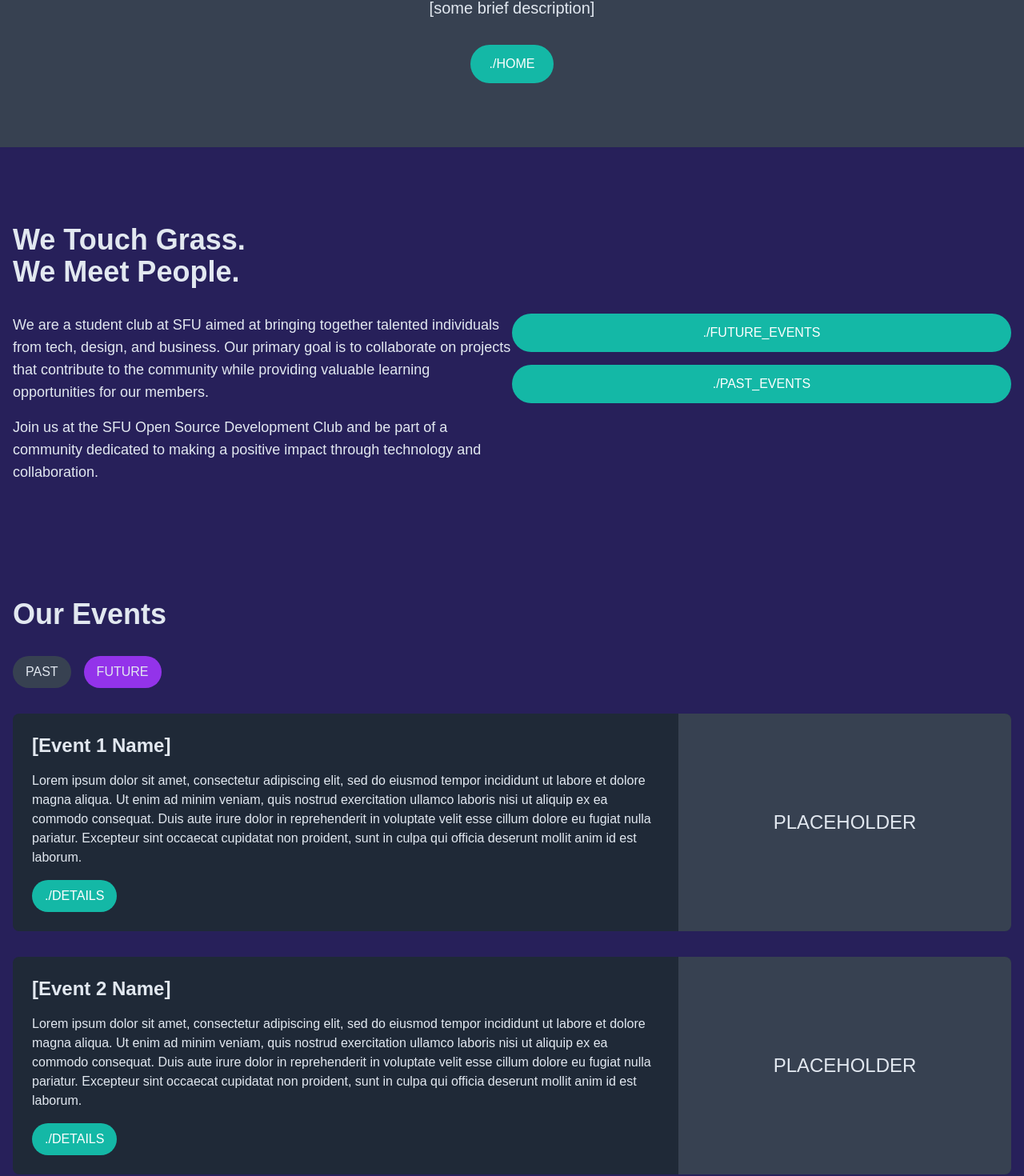
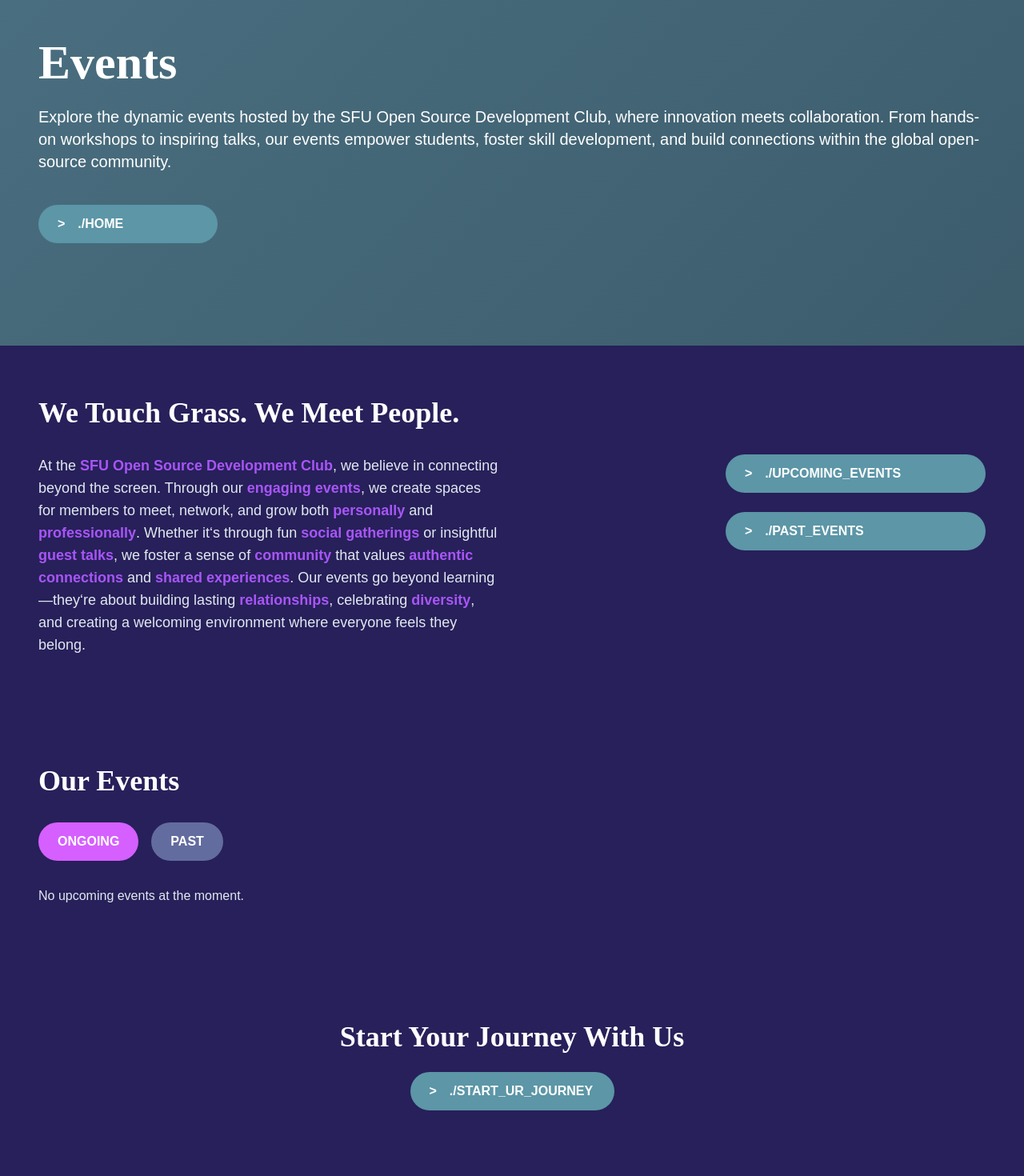
Before and after one commit to sfuosdev/Website, a React (Vite) app: page /events in a window 1280 px wide. Shown: the part 160-1630 px from the top of the page at 80% size. Built offline with nearby package versions, Linux system fonts and the light colour scheme.

Commit message:
Implement Events page structure

```diff
--- /dev/null
+++ b/src/components/Event.tsx
@@ -0,0 +1,29 @@
+import React from "react";
+
+type ProjectProps = {
+  title: string;
+  description: string;
+  imgURL: string;
+};
+
+const Event: React.FC<ProjectProps> = ({
+  title,
+  description,
+  imgURL
+}) => {
+  return (
+    <div className="flex flex-col md:flex-row rounded-lg md:justify-between overflow-hidden">
+      <div className="md:w-1/2">
+        <h3 className="text-2xl font-bold mb-4 text-center">{title}</h3>
+        <p className="mb-4">{description}</p>
+      </div>
+      {imgURL && (
+        <div className="md:w-1/2 w-full max-w-[325px] flex items-center justify-center mt-8 md:mt-0">
+          <img src={imgURL} alt={title} className="w-full object-cover rounded-md" />
+        </div>
+      )}
+    </div>
+  );
+};
+
+export default Event;
--- a/src/components/Events.tsx
+++ b/src/components/Events.tsx
@@ -1,75 +1,106 @@
-import React from 'react'
+import React, { useState } from 'react'
+import Event from './Event';
+import { EventType } from '../interfaces/event-type';
+
+const upcomingEventsList: EventType[] = [
+];
+
+const pastEventsList: EventType[] = [
+];
 
 const Events = () => {
+  const [activeTab, setActiveTab] = useState('UPCOMING');
+
+  const renderEventsList = () => {
+    let eventsList = [];
+    let message = '';
+
+    if (activeTab === 'UPCOMING') {
+      eventsList = upcomingEventsList;
+      message = eventsList.length === 0 ? 'No upcoming events at the moment.' : '';
+    } else {
+      eventsList = pastEventsList;
+      message = eventsList.length === 0 ? 'No past events available.' : '';
+    }
+
+    if (eventsList.length === 0 && message) {
+      return <p>{message}</p>;
+    }
+
+    return eventsList.map((event, index) => (
+      <Event
+        key={index}
+        title={event.title}
+        description={event.description}
+        imgURL={event.imgURL}
+      />
+    ));
+  };
+
   return (
-    <div className="space-y-12">
-      <section className="bg-gray-700 py-20 text-center">
-        <div className="container mx-auto px-4">
-          <h1 className="text-6xl font-bold mb-4">Event</h1>
-          <p className="text-xl mb-8">[some brief description]</p>
-          <a href="/" className="inline-flex items-center px-6 py-3 bg-teal-500 text-white rounded-full hover:bg-teal-600 transition duration-300">
-            ./HOME
+    <div className="mt-[60px] md:mt-[80px]">
+      {/* Hero Section */}
+      <section className="bg-gradient-2 py-32 flex flex-col justify-center items-start">
+        <div className="container mx-auto px-6 sm:px-12">
+          <h1 className="text-6xl font-bold font-club mb-6 text-white">Events</h1>
+          <p className="text-xl mb-10 text-white">
+            Explore the dynamic events hosted by the SFU Open Source Development Club, where innovation meets collaboration. From hands-on workshops to inspiring talks, our events empower students, foster skill development, and build connections within the global open-source community.
+          </p>
+          <a href="/" className="btn btn-primary flex flex-row px-4 py-2 rounded w-56 text-white transition duration-300">
+            <p className="mr-4">&gt;</p>./HOME
           </a>
         </div>
       </section>
 
-      <section className="container mx-auto px-4 py-12">
-        <h2 className="text-4xl font-bold mb-8">We Touch Grass.<br />We Meet People.</h2>
-        <div className="flex flex-col md:flex-row justify-between items-start">
-          <div className="md:w-1/2 mb-8 md:mb-0">
-            <p className="text-lg mb-4">
-              We are a student club at SFU aimed at bringing together talented individuals from tech, design, and business. Our primary goal is to collaborate on projects that contribute to the community while providing valuable learning opportunities for our members.
-            </p>
-            <p className="text-lg">
-              Join us at the SFU Open Source Development Club and be part of a community dedicated to making a positive impact through technology and collaboration.
+      {/* Projects and Beyond Section */}
+      <section id="about" className="container mx-auto flex flex-col w-full py-16 px-6 sm:px-12">
+        <h2 className="section-title text-left font-club">We Touch Grass. We Meet People.</h2>
+
+        {/* Content Wrapper */}
+        <div className="flex flex-col space-y-8 md:flex-row md:space-x-8 md:space-y-0">
+          {/* Left Side (text) */}
+          <div className="md:w-1/2">
+            <p className="text-lg mb-6">
+              At the <strong className="text-primary">SFU Open Source Development Club</strong>, we believe in connecting beyond the screen. Through our <strong className="text-primary">engaging events</strong>, we create spaces for members to meet, network, and grow both <strong className="text-primary">personally</strong> and <strong className="text-primary">professionally</strong>. Whether it&lsquo;s through fun <strong className="text-primary">social gatherings</strong> or insightful <strong className="text-primary">guest talks</strong>, we foster a sense of <strong className="text-primary">community</strong> that values <strong className="text-primary">authentic connections</strong> and <strong className="text-primary">shared experiences</strong>. Our events go beyond learning—they&lsquo;re about building lasting <strong className="text-primary">relationships</strong>, celebrating <strong className="text-primary">diversity</strong>, and creating a welcoming environment where everyone feels they belong.
             </p>
           </div>
-          <div className="md:w-1/2 space-y-4">
-            <a href="#" className="block w-full px-6 py-3 bg-teal-500 text-white rounded-full hover:bg-teal-600 transition duration-300 text-center">
-              ./FUTURE_EVENTS
+
+          {/* Right Side (button links) */}
+          <div className="md:w-1/2 flex flex-col items-start md:items-end space-y-6">
+            <a href="#projects-section" className="flex flex-row px-4 py-2 rounded w-full max-w-[325px] btn btn-primary text-left text-white transition duration-300" onClick={() => setActiveTab('ONGOING')}>
+              <p className="mr-4">&gt;</p>./UPCOMING_EVENTS
             </a>
-            <a href="#" className="block w-full px-6 py-3 bg-teal-500 text-white rounded-full hover:bg-teal-600 transition duration-300 text-center">
-              ./PAST_EVENTS
+            <a href="#projects-section" className="flex flex-row px-4 py-2 rounded w-full max-w-[325px] btn btn-primary text-left text-white transition duration-300" onClick={() => setActiveTab('PAST')}>
+              <p className="mr-4">&gt;</p>./PAST_EVENTS
             </a>
           </div>
         </div>
       </section>
 
-      <section className="container mx-auto px-4 py-12">
-        <h2 className="text-4xl font-bold mb-8">Our Events</h2>
+      {/* Our Projects Section */}
+      <section id="projects-section" className="container mx-auto py-12 px-6 sm:px-12">
+        <h2 className="section-title text-left font-club">Our Events</h2>
         <div className="flex space-x-4 mb-8">
-          <span className="px-4 py-2 bg-gray-700 rounded-full">PAST</span>
-          <span className="px-4 py-2 bg-purple-600 rounded-full">FUTURE</span>
+          <span className={`px-4 py-2 btn text-center text-white transition duration-300 cursor-pointer ${activeTab === 'UPCOMING' ? 'bg-[#D55FFF]' : 'bg-[#636C9E]'}`} onClick={() => setActiveTab('UPCOMING')}>ONGOING</span>
+          <span className={`px-4 py-2 btn text-center text-white transition duration-300 cursor-pointer ${activeTab === 'PAST' ? 'bg-[#D55FFF]' : 'bg-[#636C9E]'}`} onClick={() => setActiveTab('PAST')}>PAST</span>
         </div>
-        <div className="space-y-8">
-          <div className="flex flex-col md:flex-row bg-gray-800 rounded-lg overflow-hidden">
-            <div className="md:w-2/3 p-6">
-              <h3 className="text-2xl font-bold mb-4">[Event 1 Name]</h3>
-              <p className="mb-4">Lorem ipsum dolor sit amet, consectetur adipiscing elit, sed do eiusmod tempor incididunt ut labore et dolore magna aliqua. Ut enim ad minim veniam, quis nostrud exercitation ullamco laboris nisi ut aliquip ex ea commodo consequat. Duis aute irure dolor in reprehenderit in voluptate velit esse cillum dolore eu fugiat nulla pariatur. Excepteur sint occaecat cupidatat non proident, sunt in culpa qui officia deserunt mollit anim id est laborum.</p>
-              <a href="#" className="inline-flex items-center px-4 py-2 bg-teal-500 text-white rounded-full hover:bg-teal-600 transition duration-300">
-                ./DETAILS
-              </a>
-            </div>
-            <div className="md:w-1/3 bg-gray-700 flex items-center justify-center text-2xl">PLACEHOLDER</div>
-          </div>
-          <div className="flex flex-col md:flex-row bg-gray-800 rounded-lg overflow-hidden">
-            <div className="md:w-2/3 p-6">
-              <h3 className="text-2xl font-bold mb-4">[Event 2 Name]</h3>
-              <p className="mb-4">Lorem ipsum dolor sit amet, consectetur adipiscing elit, sed do eiusmod tempor incididunt ut labore et dolore magna aliqua. Ut enim ad minim veniam, quis nostrud exercitation ullamco laboris nisi ut aliquip ex ea commodo consequat. Duis aute irure dolor in reprehenderit in voluptate velit esse cillum dolore eu fugiat nulla pariatur. Excepteur sint occaecat cupidatat non proident, sunt in culpa qui officia deserunt mollit anim id est laborum.</p>
-              <a href="#" className="inline-flex items-center px-4 py-2 bg-teal-500 text-white rounded-full hover:bg-teal-600 transition duration-300">
-                ./DETAILS
-              </a>
-            </div>
-            <div className="md:w-1/3 bg-gray-700 flex items-center justify-center text-2xl">PLACEHOLDER</div>
+
+        <div className="space-y-12">
+          {renderEventsList()}
+        </div>
+
+      </section>
+
+      {/* Join Us CTA Banner Section */}
+      <section className="py-24 text-center">
+        <div className="container mx-auto px-4">
+          <h2 className="text-4xl font-bold font-club mb-6 text-white">Start Your Journey With Us</h2>
+          <div className="flex justify-center">
+            <a href="/projects" className="flex flex-row px-4 py-2 rounded w-full max-w-[255px] btn btn-primary text-left text-white transition duration-300">
+              <p className="mr-4">&gt;</p>./START_UR_JOURNEY
+            </a>
           </div>
         </div>
-      </section>
-
-      <section className="container mx-auto px-4 py-12 text-center">
-        <h2 className="text-4xl font-bold mb-8">Start Your Journey With Us</h2>
-        <a href="#" className="inline-flex items-center px-6 py-3 bg-teal-500 text-white rounded-full hover:bg-teal-600 transition duration-300">
-          ./START_UR_JOURNEY
-        </a>
       </section>
     </div>
   )
--- /dev/null
+++ b/src/interfaces/event-type.ts
@@ -0,0 +1,5 @@
+export interface EventType {
+    title: string;
+    description: string;
+    imgURL: string;
+}
```
